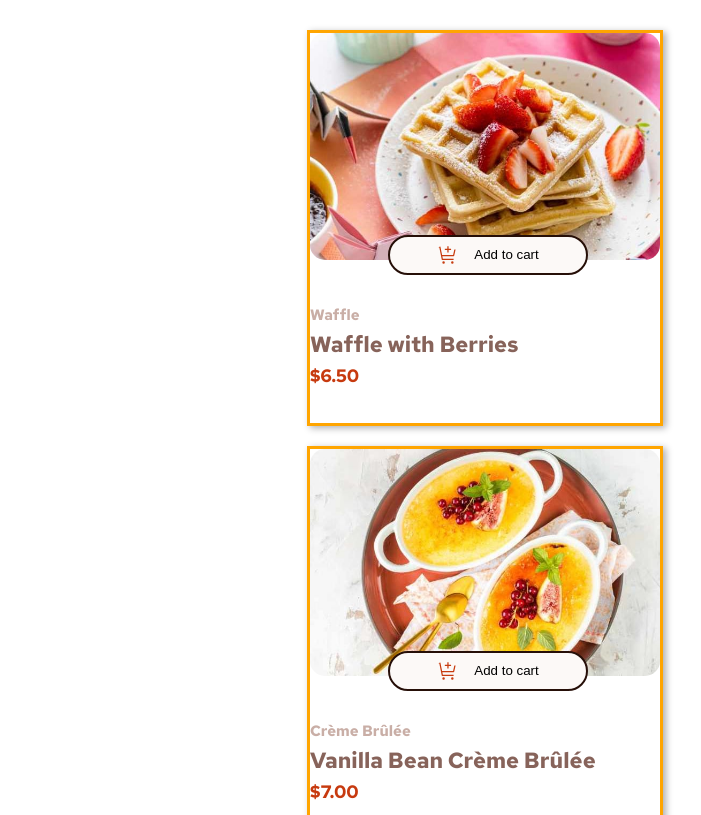
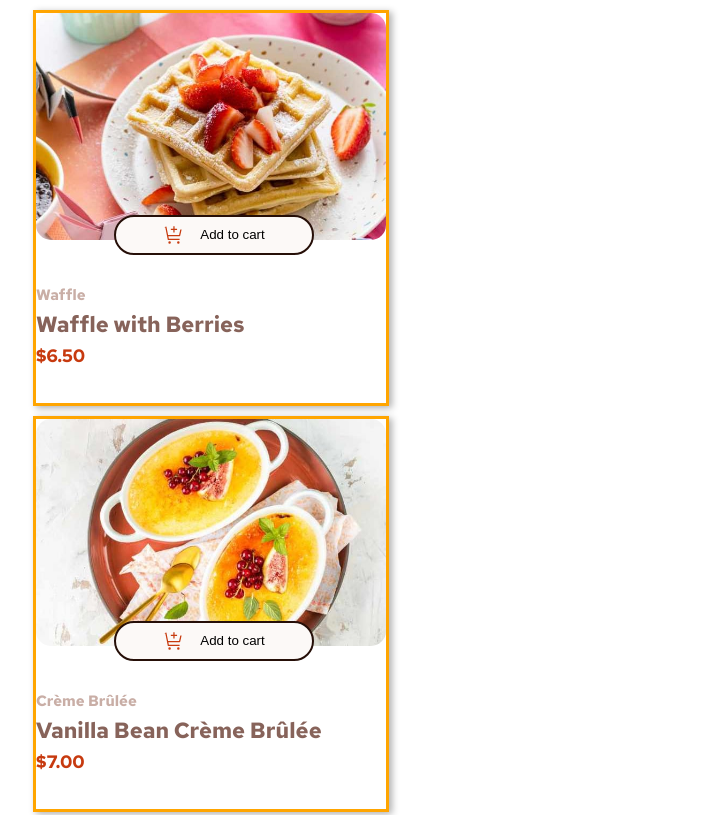
Before and after one commit to Avantiermv/product-list-with-cart-main, a plain HTML site: page index.html in a window 1280 px wide. Shown: the top 815 px of the page, without its empty margins (155-856 px from the left). Drawn offline with Linux system fonts and the light colour scheme.

Commit message:
Changes in the style and html.
I removed some lines of code in the html, because that lines are useless. In the style I do some changes but only to see how that changes would work.

```diff
--- a/index.html
+++ b/index.html
@@ -37,45 +37,6 @@
     </div>-->
     </div>
 
-    <div class="the-cart">
-      <!--<h1 class="the-cart-title">Your cart (<span class="products-added">0</span>)</h1>
-
-      <div class="empty-cart-info-visible">
-        <img src="assets/images/illustration-empty-cart.svg" alt="">
-        <p class="empty-cart-p">Your added itens will appear here</p>
-      </div>
-
-      <div class="products-added-info-hidden">
-        <div class="added-products">
-          <div class="products">
-            <div class="product-info">
-              <h1 class="product-name">Doce de coelho</h1>
-              <div class="additional-information">
-                <p class="quantity-info">1x</p>
-                <p class="item-price">@ $5.50</p>
-                <p class="quantity-price">$5.50</p>
-              </div>
-            </div>
-            <button class="button-remove-from-cart"><img src="assets/images/icon-remove-item.svg" alt=""></button>
-            <hr class="hr">
-          </div>
-        </div>
-        <div class="order-total">
-          <p class="order-total-p">Order Total</p>
-          <p class="total-price">$46.50</p>
-        </div>
-        <div class="to-align-message">
-          <div class="message">
-            <img src="assets/images/icon-carbon-neutral.svg" alt="">
-            <p class="carbon-neutral-paragraph">piadas serão contadas ahahahhaha</p>
-          </div>
-        </div>
-        <div class="to-align-confirm-order">
-          <button class="confirm-order">Confirm Order</button>
-        </div>
-      </div>-->
-
-    </div>
   </div>
 
   <div class="startNewOrder">
--- a/olharTodaVezQueEntrarAqui.txt
+++ b/olharTodaVezQueEntrarAqui.txt
@@ -1,5 +1,3 @@
-Removi o display: none; de .principal no arquivo style.css!
-
 Agora, no script.js existe uma função que está relacionada ao botão de confirm order onde essa função esconde a div principal e no lugar dela aparece a div de iniciar nova ordem.
 
 Preciso criar uma nova div pra encapsular as sobremessas no html e adicionar isso no javascript também.
--- a/script/script.js
+++ b/script/script.js
@@ -3,6 +3,7 @@ document.addEventListener('DOMContentLoaded', () => {
         .then(response => response.json()) // o response, pega os dados que o fetch acessou por meio de requisição e depois é coonvertido para algo usável no JS
         .then(desserts => { //quando todas as promessas de cima forem sucesso, ele executa essa linha
             const principal = document.querySelector('#desserts-container');
+            const divToTheDesserts = document.querySelector('.desserts-content');
             const startNewOrder = document.querySelector('.startNewOrder');
             startNewOrder.classList.remove('startNewOrder');
             startNewOrder.classList.add('hidden');
@@ -91,7 +92,8 @@ document.addEventListener('DOMContentLoaded', () => {
                 card.appendChild(divButton);
                 card.appendChild(divalignplusminus);
                 card.appendChild(textContent);
-                principal.appendChild(card);
+                divToTheDesserts.appendChild(card);
+                principal.appendChild(divToTheDesserts);
 
                 divalignplusminus.style.display = 'none';
 
--- a/styles/style.css
+++ b/styles/style.css
@@ -465,14 +465,12 @@ h3 {
 
 /*DESKTOP* (1440px) */
 @media screen and (min-width: 700px){
-
     .principal{
-        max-width: 650px;
-        margin: auto;
         flex-flow: wrap row;
+        justify-content: space-evenly;
     }
 
+    .desserts-content{
 
-
-
+    }
 }
```
